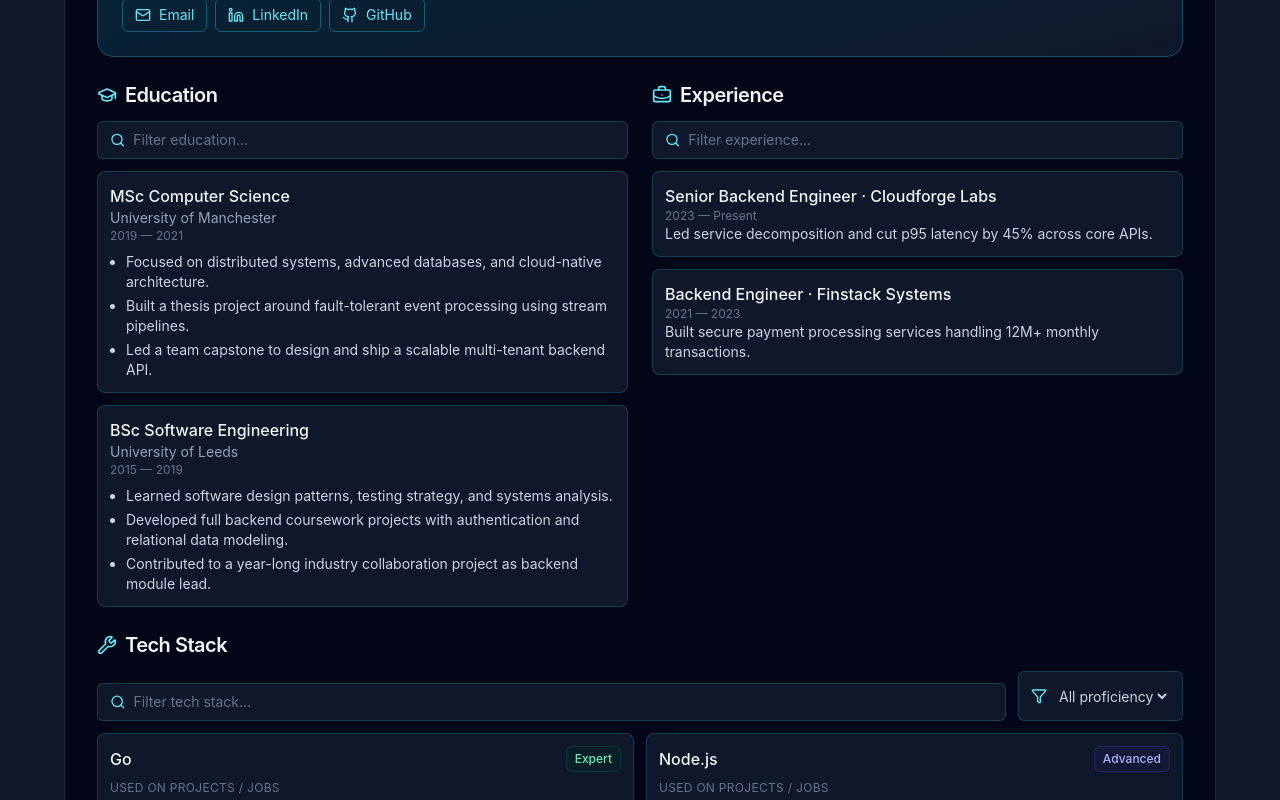
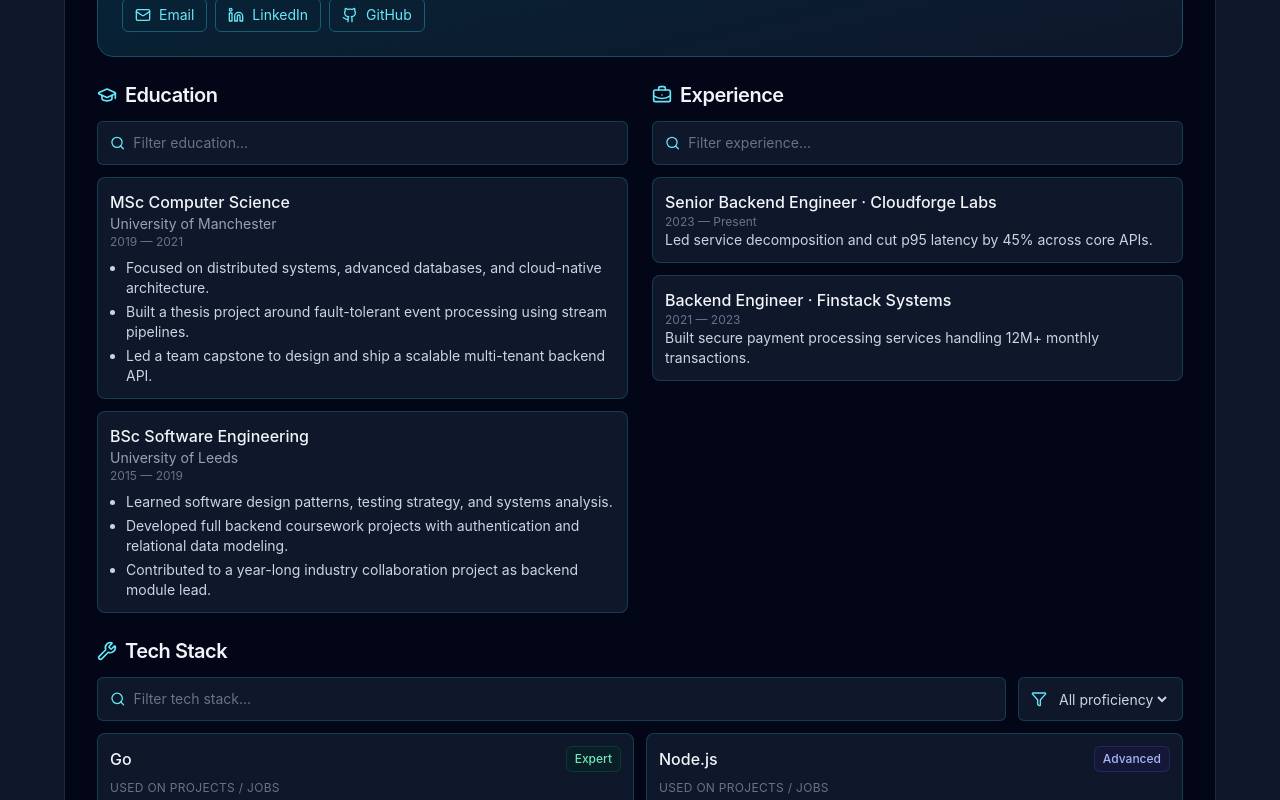
Before and after one commit to igrgin/portfolio-page, a React (Vite) app: page /1 in a window 1280 px wide. Shown: the part 340-1140 px from the top of the page. Built offline with nearby package versions, Linux system fonts and the light colour scheme.

Commit message:
Normalize tech filter input and dropdown heights

```diff
--- a/src/App.tsx
+++ b/src/App.tsx
@@ -118,9 +118,21 @@ function DesignSwitcher() {
   return <div className="mx-auto mb-8 flex max-w-6xl flex-wrap gap-2">{[1, 2, 3, 4, 5].map((id) => <Link key={id} to={`/${id}`}><Button variant={pathname === `/${id}` ? 'default' : 'outline'} size="sm"><MoonStar className="h-4 w-4" /> Design {id}</Button></Link>)}</div>
 }
 
-function SectionFilterInput({ accent, value, onChange, placeholder }: { accent: Accent; value: string; onChange: (v: string) => void; placeholder: string }) {
+function SectionFilterInput({
+  accent,
+  value,
+  onChange,
+  placeholder,
+  className = 'mt-3 h-11'
+}: {
+  accent: Accent
+  value: string
+  onChange: (v: string) => void
+  placeholder: string
+  className?: string
+}) {
   return (
-    <label className={`mt-3 flex items-center gap-2 rounded-md border bg-slate-900 px-3 py-2 text-sm text-slate-300 ${accentStyles[accent].border}`}>
+    <label className={`${className} flex items-center gap-2 rounded-md border bg-slate-900 px-3 text-sm text-slate-300 ${accentStyles[accent].border}`}>
       <Search className={`h-4 w-4 ${accentStyles[accent].icon}`} />
       <input value={value} onChange={(e) => onChange(e.target.value)} placeholder={placeholder} className="w-full bg-transparent outline-none placeholder:text-slate-500" />
     </label>
@@ -167,8 +179,8 @@ function TechSection({ accent, filters, setFilters }: { accent: Accent; filters:
     <section>
       <SectionTitle icon={Wrench} accent={accent}>Tech Stack</SectionTitle>
       <div className="mt-3 grid gap-3 md:grid-cols-[1fr_auto]">
-        <SectionFilterInput accent={accent} value={filters.stackQuery} onChange={(v) => setFilters({ ...filters, stackQuery: v })} placeholder="Filter tech stack..." />
-        <label className={`flex items-center gap-2 rounded-md border bg-slate-900 px-3 py-2 text-sm text-slate-300 ${accentStyles[accent].border}`}><Filter className={`h-4 w-4 ${accentStyles[accent].icon}`} /><select value={filters.stackProficiency} onChange={(e) => setFilters({ ...filters, stackProficiency: e.target.value as ProficiencyFilter })} className="bg-transparent outline-none"><option value="All">All proficiency</option><option value="Beginner">Beginner</option><option value="Intermediate">Intermediate</option><option value="Advanced">Advanced</option><option value="Expert">Expert</option></select></label>
+        <SectionFilterInput accent={accent} value={filters.stackQuery} onChange={(v) => setFilters({ ...filters, stackQuery: v })} placeholder="Filter tech stack..." className="h-11" />
+        <label className={`h-11 flex items-center gap-2 rounded-md border bg-slate-900 px-3 text-sm text-slate-300 ${accentStyles[accent].border}`}><Filter className={`h-4 w-4 ${accentStyles[accent].icon}`} /><select value={filters.stackProficiency} onChange={(e) => setFilters({ ...filters, stackProficiency: e.target.value as ProficiencyFilter })} className="h-full bg-transparent outline-none"><option value="All">All proficiency</option><option value="Beginner">Beginner</option><option value="Intermediate">Intermediate</option><option value="Advanced">Advanced</option><option value="Expert">Expert</option></select></label>
       </div>
       <div className="mt-3 grid gap-3 md:grid-cols-2">
         {items.map((tech) => <div key={tech.name} className={`rounded-lg border bg-slate-900 p-3 ${accentStyles[accent].border}`}><div className="flex flex-wrap items-center justify-between gap-2"><p className="font-medium text-slate-100">{tech.name}</p><Badge className={`border ${proficiencyStyles[tech.proficiency]}`}>{tech.proficiency}</Badge></div><p className="mt-2 text-xs uppercase tracking-wide text-slate-500">Used on projects / jobs</p><ul className="mt-1 list-disc space-y-1 pl-4 text-sm text-slate-300">{tech.usedOn.map((item) => <li key={item}>{item}</li>)}</ul></div>)}
```
